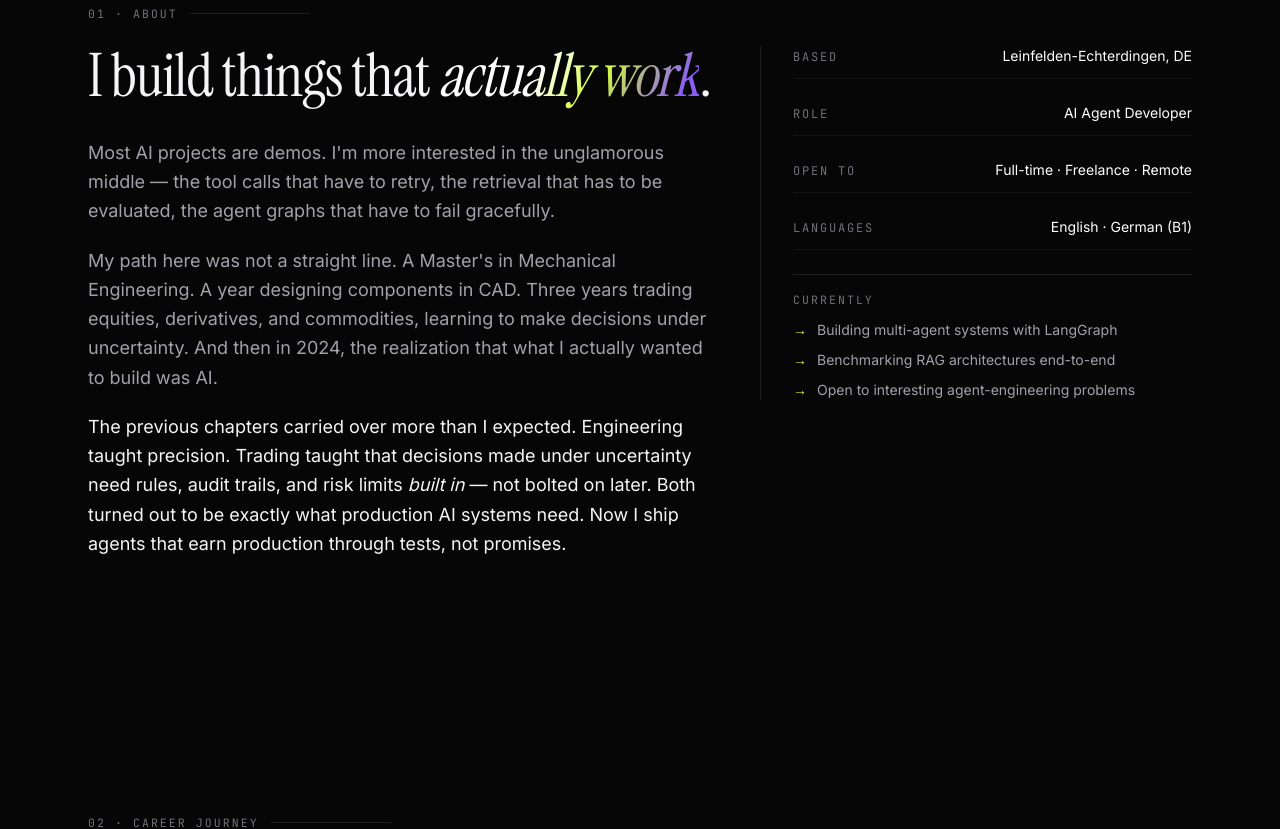
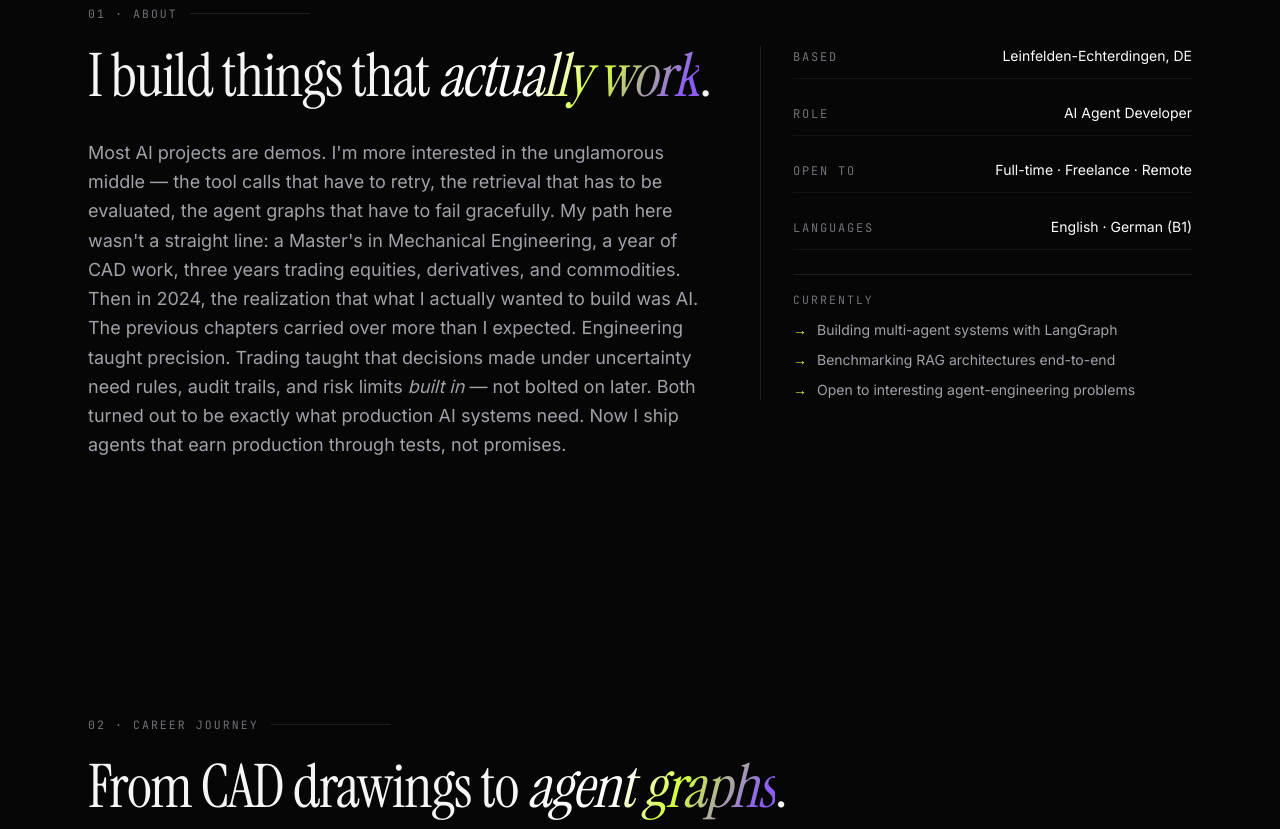
Before and after one commit to PaulStanley0211/portfolio, a Next.js app: page / in a window 1280 px wide. Shown: the part 1180-2009 px from the top of the page. Built offline with nearby package versions, Linux system fonts and the light colour scheme.

Commit message:
Consolidate About bio into a single paragraph

```diff
--- a/src/components/About.tsx
+++ b/src/components/About.tsx
@@ -18,27 +18,22 @@ export default function About() {
               <span className="italic text-gradient">actually work</span>.
             </h2>
 
-            <div className="mt-8 space-y-5 text-lg leading-relaxed text-[var(--color-text-muted)]">
+            <div className="mt-8 text-lg leading-relaxed text-[var(--color-text-muted)]">
               <p>
                 Most AI projects are demos. I&apos;m more interested in the
                 unglamorous middle — the tool calls that have to retry, the
                 retrieval that has to be evaluated, the agent graphs that have
-                to fail gracefully.
-              </p>
-              <p>
-                My path here was not a straight line. A Master&apos;s in
-                Mechanical Engineering. A year designing components in CAD.
-                Three years trading equities, derivatives, and commodities,
-                learning to make decisions under uncertainty. And then in 2024,
-                the realization that what I actually wanted to build was AI.
-              </p>
-              <p className="text-[var(--color-text)]">
-                The previous chapters carried over more than I expected.
-                Engineering taught precision. Trading taught that decisions
-                made under uncertainty need rules, audit trails, and risk
-                limits <em>built in</em> — not bolted on later. Both turned
-                out to be exactly what production AI systems need. Now I
-                ship agents that earn production through tests, not promises.
+                to fail gracefully. My path here wasn&apos;t a straight line:
+                a Master&apos;s in Mechanical Engineering, a year of CAD
+                work, three years trading equities, derivatives, and
+                commodities. Then in 2024, the realization that what I
+                actually wanted to build was AI. The previous chapters
+                carried over more than I expected. Engineering taught
+                precision. Trading taught that decisions made under
+                uncertainty need rules, audit trails, and risk limits{" "}
+                <em>built in</em> — not bolted on later. Both turned out to
+                be exactly what production AI systems need. Now I ship
+                agents that earn production through tests, not promises.
               </p>
             </div>
           </Reveal>
```
